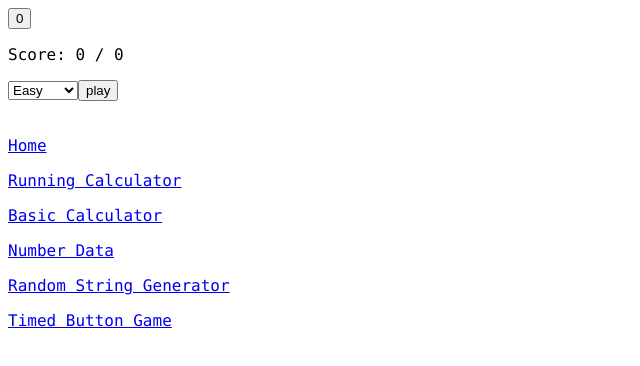
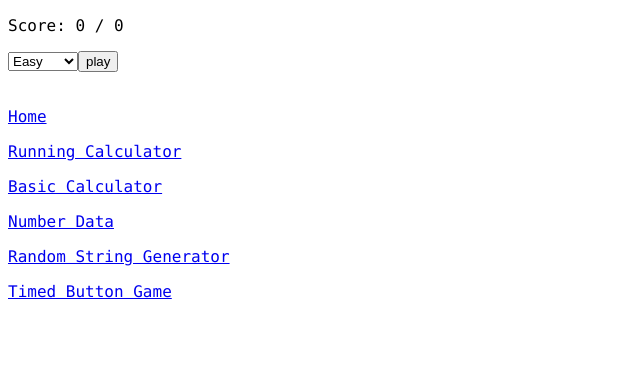
Before and after one commit to kevinfields/SimpleRunningCalculator, a React (Create React App) app: page /timedgame in a window 1280 px wide. Shown: the top 366 px of the page, without its empty margins (0-640 px from the left). Built offline with nearby package versions, Linux system fonts and the light colour scheme.

Commit message:
error fix

```diff
--- a/src/pages/TimedGame.js
+++ b/src/pages/TimedGame.js
@@ -33,11 +33,13 @@ const TimedGame = () => {
         }
       }, difficulty);
     }
-  }, [points, running, difficulty]);
+  }, [points, running, difficulty, score, totalClicks]);
 
   return (
     <div>
-      <button onClick={() => addScore(points)}>{points}</button>
+      {running ? (
+        <button onClick={() => addScore(points)}>{points}</button>
+      ) : null}
       <p>
         Score: {score} / {totalClicks}
       </p>
```
